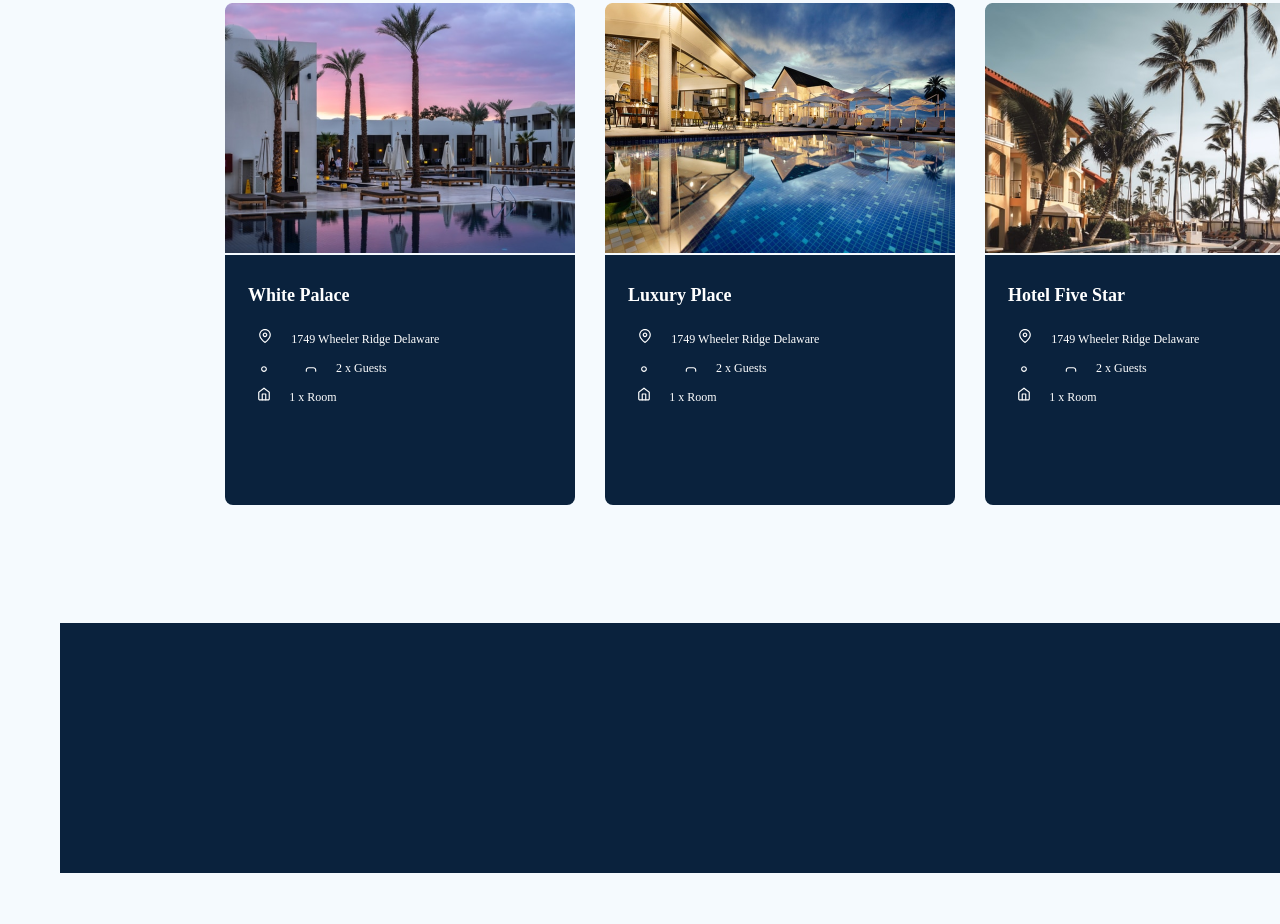
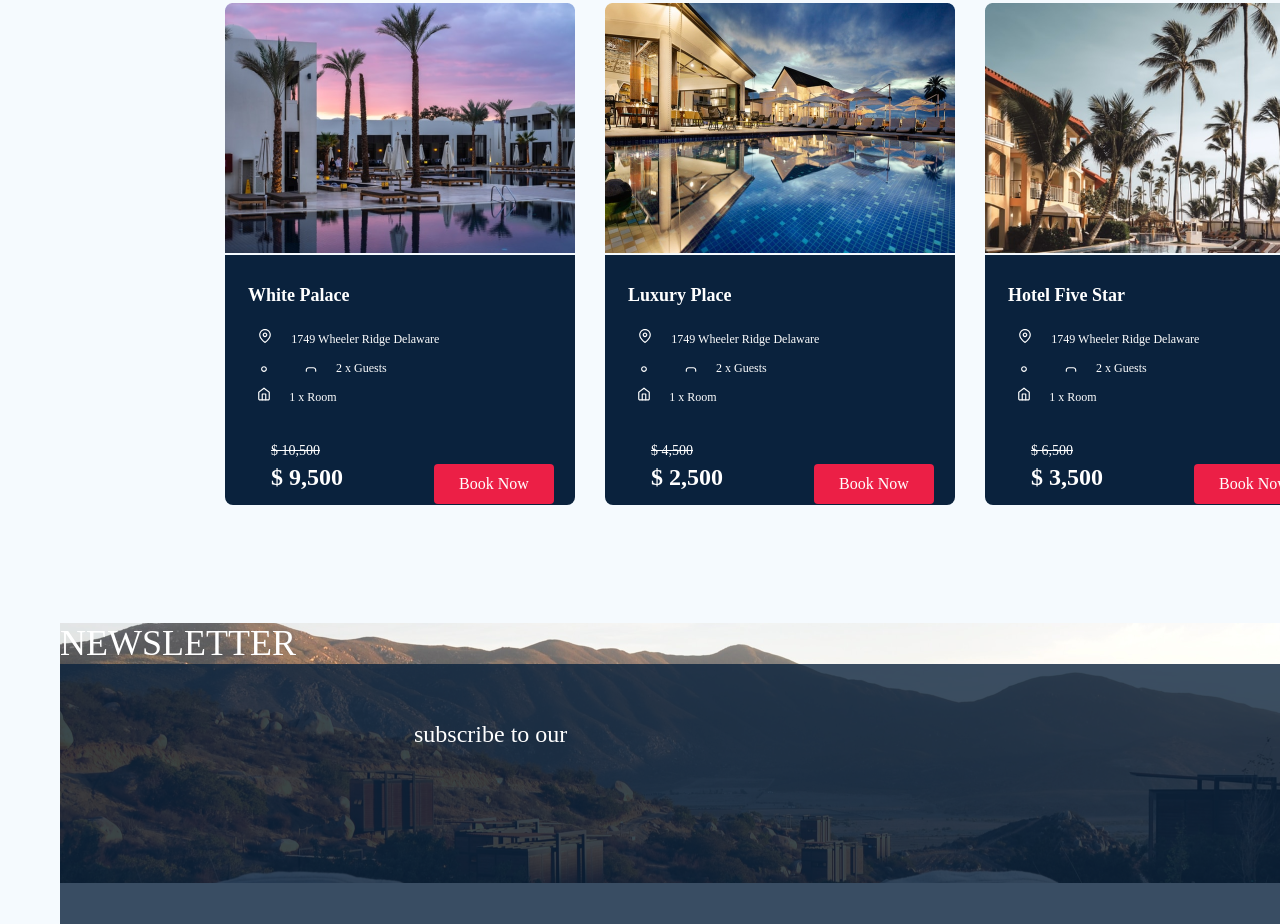
Before and after one commit to lmyourGenie/comento_CSS, a plain HTML site: page assignment_2/main.html in a window 1280 px wide. Shown: the part 718-1642 px from the top of the page. Before the commit the page ends 1605 px from the top, so only its background shows below. Drawn offline with Linux system fonts and the light colour scheme.

Commit message:
bottom edit

```diff
--- a/assignment_2/framestyle.css
+++ b/assignment_2/framestyle.css
@@ -51,20 +51,50 @@ html {
     top: -2px;
 }
 
-
 .maincolor{ background-color: #0A223D; }
 .marginleft{margin-left: 30px;}
 
 
 .book-now{
-    /*rectangular*/
-
-    position: absolute;
     width: 120px;
     height: 40px;
-    left: 1134px;
-    top: 1115px;
-
+    line-height: 40px;
+    margin-right: 21px;
+    float: right;
     background: #EC1F46;
     border-radius: 4px;
+    text-align:center;
 }
+
+.newscontainer{
+    margin: 98px 0 87px 354px;
+}
+
+.img{
+
+    position: relative;
+    background-image: url('../res/bottomimage.png');
+    height: 260px;
+    width: 100%;
+}
+
+.img-cover{
+    position: absolute;
+    height: 260px;
+    width: 100%;
+    background-color: rgba(10,34,61,0.8);
+    z-index:1;
+}
+
+.img .subscribe{
+    margin: 98px 0 87px 354px;
+    position: absolute;
+    font-size: 24px;
+    z-index: 2;
+    text-align: center;
+}
+
+.img .letterText{
+    font-size: 36px;
+    text-transform: uppercase;
+}
--- a/assignment_2/main.html
+++ b/assignment_2/main.html
@@ -22,12 +22,11 @@
         div.text_small{ float: left;  display: inline-block; width: 350px; height: 250px;}
 
         /* 하단 영역*/
-        div.newsletter{ float: left;  display: inline-block; width: 1440px; height: 250px; }
+        div.newsletter{ display: inline-block; width: 1440px; height: 250px; }
 
 
         div.a a{text-decoration:  none;}
         div.a p{margin: 0px; padding: 0px;}
-
 
     </style>
 </head>
@@ -40,6 +39,7 @@
 <!-- 첫 번째 줄 -->
 <div class="body_set">
     <div style="overflow: auto;" >
+        <!--1번째 호텔-->
         <div class="main teduri_left"><img src="../res/image1.png" width=366px height=500px></div>
 
         <div class="text_big teduri_right maincolor">
@@ -77,9 +77,16 @@
                 <span class="three_text">1 x Room</span>
             </div>
 
+            <div class="pre_price" style="margin-top: 37px;">$ 10,500</div>
+
+            <div>
+                <span class="now_price">$ 8,500</span>
+                <span class="book-now whitetext" style="margin-bottom: 30px;">Book Now</span>
+            </div>
+
         </div>
 
-
+        <!--2번째 호텔-->
         <div class="sub teduri_top"><img src="../res/image2.png" width=350px height=250px></div>
         <div class="text_small teduri_bottom maincolor marginleft bottom-2 relative">
             <div class="margin30">
@@ -105,10 +112,19 @@
                     <img src="../res/vector/home.svg"></span>
                 <span class="three_text">1 x Room</span>
             </div>
+
+            <div class="pre_price" style="margin-top: 37px;">$ 8,500</div>
+
+            <div>
+                <span class="now_price">$ 3,000</span>
+                <span class="book-now whitetext" style="margin-bottom: 30px;">Book Now</span>
+            </div>
+
         </div>
 
     </div>
 </div>
+
 
 <!-- 두 번째 줄 -->
 <div class="body_set" style="margin-bottom: 70px">
@@ -142,6 +158,14 @@
                     <img src="../res/vector/home.svg"></span>
                 <span class="three_text">1 x Room</span>
             </div>
+
+            <div class="pre_price" style="margin-top: 37px;">$ 10,500</div>
+
+            <div>
+                <span class="now_price">$ 9,500</span>
+                <span class="book-now whitetext" style="margin-bottom: 30px;">Book Now</span>
+            </div>
+
         </div>
 
 
@@ -171,6 +195,14 @@
                     <img src="../res/vector/home.svg"></span>
                 <span class="three_text">1 x Room</span>
             </div>
+
+            <div class="pre_price" style="margin-top: 37px;">$ 4,500</div>
+
+            <div>
+                <span class="now_price">$ 2,500</span>
+                <span class="book-now whitetext" style="margin-bottom: 30px;">Book Now</span>
+            </div>
+
         </div>
 
 
@@ -200,15 +232,41 @@
                     <img src="../res/vector/home.svg"></span>
                 <span class="three_text">1 x Room</span>
             </div>
+
+            <div class="pre_price" style="margin-top: 37px;">$ 6,500</div>
+
+            <div>
+                <span class="now_price">$ 3,500</span>
+                <span class="book-now whitetext" style="margin-bottom: 30px;">Book Now</span>
+            </div>
+
         </div>
     </div>
 </div>
 
 
 <div class="bottom_space">
-    <div class="newsletter" style="background: #0A223D">
-        <span></span>
+    <div class="newsletter" style="position: relative;">
+        <!--
+        <div style="position: absolute; background-color: rgba(10,34,61,0.8);
+        z-index:10; height:260px; width:100%"></div>
+        <img src="../res/bottomimage.png" style="position:relative; z-index:1">
+-->
+
+        <div class="img">
+            <div class="subscribe whitetext">subscribe to our</div>
+            <div class="letterText whitetext">NEWSLETTER</div>
+            <div class="img-cover"></div>
+        </div>
+
+        <!--
+        <div class="newscontainer">
+            <div class="subscribe whitetext">subscribe to our</div>
+            <div class="letterText whitetext">NEWSLETTER</div>
+        </div>
+        -->
     </div>
+
 </div>
 
 </body>
--- a/assignment_2/textstyle.css
+++ b/assignment_2/textstyle.css
@@ -40,3 +40,32 @@
     width: 6px;
     height: 6px;
 }
+
+.pre_price{
+    font-size: 14px;
+    margin-left: 46px;
+    margin-bottom: 5px;
+    color: white;
+    text-decoration-line: line-through;
+}
+
+.now_price{
+    font-size: 24px;
+    margin-left: 46px;
+    color: white;
+    font-weight: bold;
+}
+
+.whitetext{
+    color: white;
+}
+/*
+.subscribe{
+    font-size: 24px;
+}
+
+.letterText{
+    font-size: 36px;
+    text-transform: uppercase;
+}
+*/
```
Also changed, not shown: res/bottomimage.png (added).
